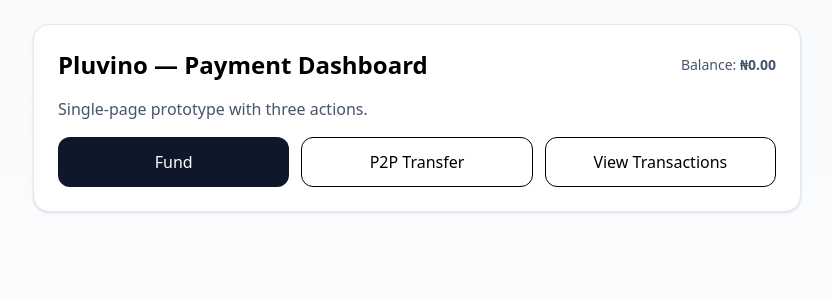
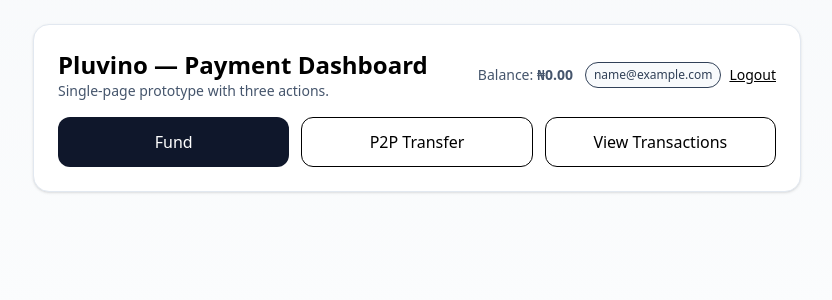
Before and after one commit to Jiggyboy99/Pluvino, a Next.js app: page / in a window 1280 px wide. Shown: the top 300 px of the page, without its empty margins (223-1055 px from the left). Built offline with nearby package versions, Linux system fonts and the light colour scheme; sample sign-in values are in the browser's storage.

Commit message:
fix(auth): guard dashboard + redirect to /auth/login on logout; remove inline auth modal

```diff
--- a/app/page.tsx
+++ b/app/page.tsx
@@ -1,5 +1,6 @@
 "use client";
-import { useState } from "react";
+import { useEffect, useState } from "react";
+import { useRouter } from "next/navigation";
 
 // ---- Types ----
 type Transaction = {
@@ -10,9 +11,31 @@
   to?: string;
   date: string; // ISO
 };
+type User = { email: string };
 
 export default function Page() {
-  // ---- State ----
+  const router = useRouter();
+
+  // ---- Auth ----
+  const [user, setUser] = useState<User | null>(null);
+
+  // Redirect to /auth/login if not logged in
+  useEffect(() => {
+    const raw = localStorage.getItem("pluvino:user");
+    if (!raw) {
+      router.replace("/auth/login");
+      return;
+    }
+    setUser(JSON.parse(raw));
+  }, [router]);
+
+  const logout = () => {
+    localStorage.removeItem("pluvino:user");
+    setUser(null);
+    router.replace("/auth/login");
+  };
+
+  // ---- Wallet & Txns ----
   const [balance, setBalance] = useState<number>(0);
 
   // Fund
@@ -39,11 +62,19 @@
   const parseAmt = (s: string) => Number(s.replace(/,/g, ""));
   const nowISO = () => new Date().toISOString();
 
-  // Derived filtered list
   const filtered = transactions.filter((t) => {
     const text = `${t.type} ${t.to ?? ""} ${t.note ?? ""}`.toLowerCase();
     return text.includes(q.toLowerCase());
   });
+
+  // Gate actions: if logged out, send to login page
+  const requireAuth = (openFn: () => void) => {
+    if (!user) {
+      router.replace("/auth/login");
+      return;
+    }
+    openFn();
+  };
 
   // ---- Handlers ----
   const handleFund = () => {
@@ -80,38 +111,59 @@
     setTransferOpen(false);
   };
 
-  // ---- UI ----
   return (
     <main className="min-h-screen p-6 bg-gradient-to-b from-slate-50 to-white">
       <div className="max-w-3xl mx-auto bg-white border border-slate-200 rounded-2xl shadow-sm p-6 space-y-4">
         <header className="flex items-center justify-between">
-          <h1 className="text-2xl font-semibold">Pluvino — Payment Dashboard</h1>
-          <div className="text-sm text-slate-600">
-            Balance: <span className="font-semibold">{fmt(balance)}</span>
+          <div>
+            <h1 className="text-2xl font-semibold">Pluvino — Payment Dashboard</h1>
+            <p className="text-slate-600 text-sm">Single-page prototype with three actions.</p>
+          </div>
+
+          <div className="flex items-center gap-3">
+            <div className="text-sm text-slate-600">
+              Balance: <span className="font-semibold">{fmt(balance)}</span>
+            </div>
+
+            {user ? (
+              <div className="flex items-center gap-2">
+                <span className="text-xs px-2 py-1 rounded-full border bg-slate-50 text-slate-700">
+                  {user.email}
+                </span>
+                <button className="text-sm underline" onClick={logout}>
+                  Logout
+                </button>
+              </div>
+            ) : (
+              <button
+                className="px-3 py-1.5 text-sm rounded-xl border hover:bg-slate-50"
+                onClick={() => router.push("/auth/login")}
+              >
+                Login
+              </button>
+            )}
           </div>
         </header>
-
-        <p className="text-slate-600">Single-page prototype with three actions.</p>
 
         {/* Actions */}
         <div className="grid grid-cols-1 sm:grid-cols-3 gap-3">
           <button
             className="px-4 py-3 rounded-xl bg-slate-900 text-white hover:opacity-90"
-            onClick={() => setFundOpen(true)}
+            onClick={() => requireAuth(() => setFundOpen(true))}
           >
             Fund
           </button>
 
-          <button
+        <button
             className="px-4 py-3 rounded-xl border hover:bg-slate-50"
-            onClick={() => setTransferOpen(true)}
+            onClick={() => requireAuth(() => setTransferOpen(true))}
           >
             P2P Transfer
           </button>
 
           <button
             className="px-4 py-3 rounded-xl border hover:bg-slate-50"
-            onClick={() => setShowTxns(true)}
+            onClick={() => requireAuth(() => setShowTxns(true))}
           >
             View Transactions
           </button>
```
